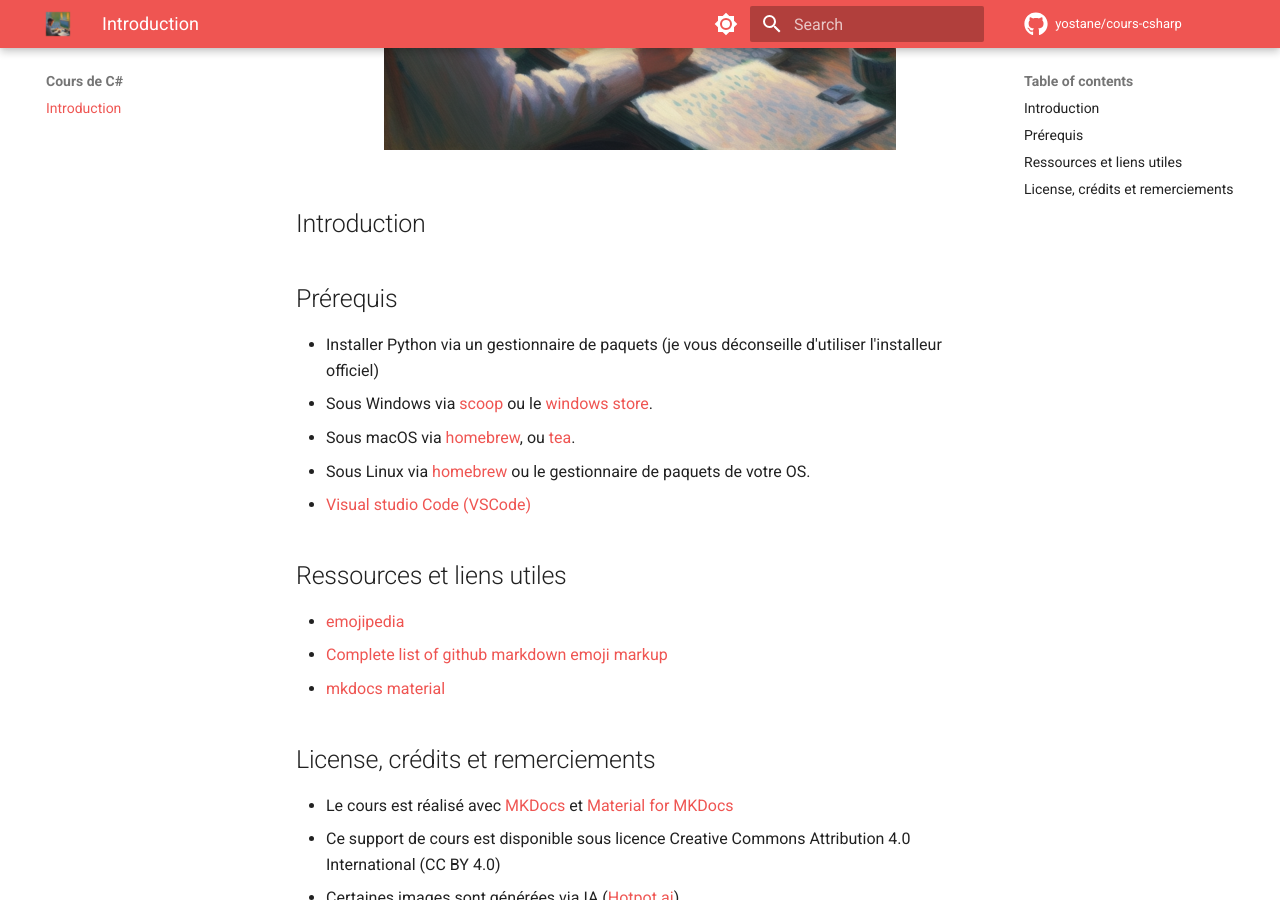
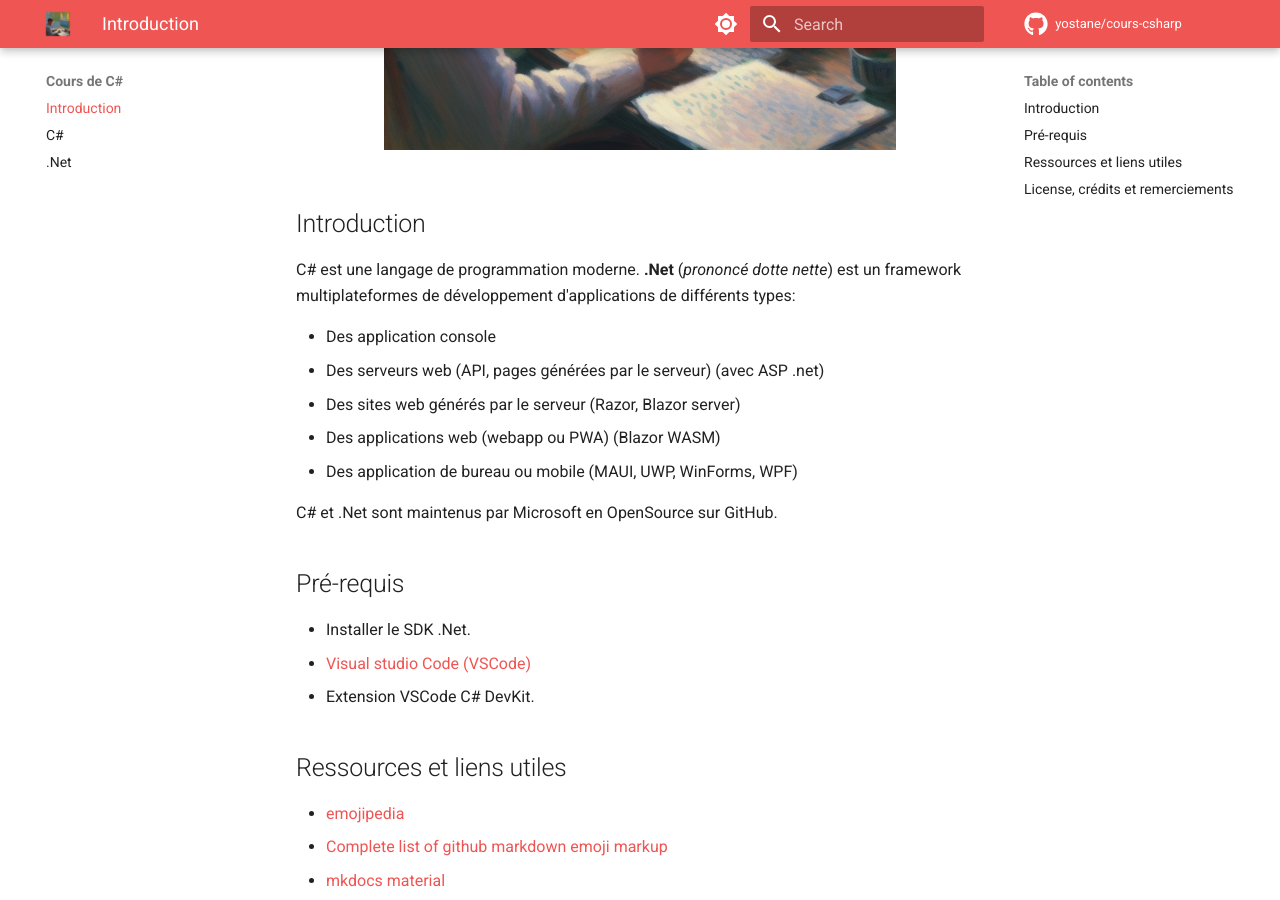
Before and after one commit to yostane/cours-csharp, an MkDocs documentation site: the page built from docs/index.md, in a window 1280 px wide and 900 px high, scrolled down 599 px. Built offline with MkDocs 1.6.1 and Material for MkDocs 9.7.7, drawn with Linux system fonts in a browser that asks for light colours; comment, search, counter and statistics services are not loaded.

Commit message:
more changes

```diff
--- a/docs/index.md
+++ b/docs/index.md
@@ -1,6 +1,6 @@
 ---
 tags:
-  - introduction
+    - introduction
 ---
 
 # Bienvenue au cours "Langage C# et Framework Dotnet"
@@ -11,25 +11,33 @@ tags:
 
 ## Introduction
 
-## Prérequis
+C# est une langage de programmation moderne. **.Net** (_prononcé dotte nette_) est un framework multiplateformes de développement d'applications de différents types:
 
-- Installer Python via un gestionnaire de paquets (je vous déconseille d'utiliser l'installeur officiel)
-  - Sous Windows via [scoop](https://scoop.sh/#/) ou le [windows store](https://apps.microsoft.com/store/search?publisher=Python%20Software%20Foundation).
-  - Sous macOS via [homebrew](https://brew.sh/), ou [tea](https://tea.xyz/).
-  - Sous Linux via [homebrew](https://brew.sh/) ou le gestionnaire de paquets de votre OS.
-- [Visual studio Code (VSCode)](https://code.visualstudio.com/)
+- Des application console
+-   Des serveurs web (API, pages générées par le serveur) (avec ASP .net)
+-   Des sites web générés par le serveur (Razor, Blazor server)
+-   Des applications web (webapp ou PWA) (Blazor WASM)
+-   Des application de bureau ou mobile (MAUI, UWP, WinForms, WPF)
+
+C# et .Net sont maintenus par Microsoft en OpenSource sur GitHub.
+
+## Pré-requis
+
+-   Installer le SDK .Net.
+-   [Visual studio Code (VSCode)](https://code.visualstudio.com/)
+-   Extension VSCode C# DevKit.
 
 ## Ressources et liens utiles
 
-- [emojipedia](https://emojipedia.org/)
-- [Complete list of github markdown emoji markup](https://gist.github.com/rxaviers/7360908)
-- [mkdocs material](https://squidfunk.github.io/mkdocs-material)
+-   [emojipedia](https://emojipedia.org/)
+-   [Complete list of github markdown emoji markup](https://gist.github.com/rxaviers/7360908)
+-   [mkdocs material](https://squidfunk.github.io/mkdocs-material)
 
 ## License, crédits et remerciements
 
-- Le cours est réalisé avec [MKDocs](https://www.mkdocs.org/) et [Material for MKDocs](https://squidfunk.github.io/mkdocs-material/)
-- Ce support de cours est disponible sous licence Creative Commons Attribution 4.0 International (CC BY 4.0)
-- Certaines images sont générées via IA ([Hotpot.ai](https://hotpot.ai/art-generator))
+-   Le cours est réalisé avec [MKDocs](https://www.mkdocs.org/) et [Material for MKDocs](https://squidfunk.github.io/mkdocs-material/)
+-   Ce support de cours est disponible sous licence Creative Commons Attribution 4.0 International (CC BY 4.0)
+-   Certaines images sont générées via IA ([Hotpot.ai](https://hotpot.ai/art-generator))
 
 [![License: CC BY 4.0](https://img.shields.io/badge/License-CC_BY_4.0-lightgrey.svg)](https://creativecommons.org/licenses/by/4.0/)
 [![made with](https://img.shields.io/badge/made%20with-mkdocs%20material-yellowgreen)](https://squidfunk.github.io/mkdocs-material/)
--- a/mkdocs.yml
+++ b/mkdocs.yml
@@ -11,6 +11,8 @@ extra:
 
 nav:
   - Introduction: index.md
+  - C#: csharp-tour.md
+  - .Net: dotnet.md
 
 plugins:
   - search
@@ -23,6 +25,7 @@ theme:
   features:
     - navigation.top
     - navigation.indexes
+    - navigation.path
   icon:
     repo: fontawesome/brands/github
   palette:
@@ -42,6 +45,7 @@ theme:
       accent: green
 
 markdown_extensions:
+  - abbr
   - admonition
   - pymdownx.details
   - pymdownx.superfences
@@ -56,4 +60,9 @@ markdown_extensions:
       anchor_linenums: true
   - pymdownx.snippets:
       base_path:
-        ["material/poo", "material/functional", "material/generalities"]
+        [
+          "includes",
+          "material/poo",
+          "material/functional",
+          "material/generalities",
+        ]
```
Also changed, not shown: docs/csharp-tour.md (added, +4 -0 lines), docs/dotnet.md (added, +42 -0 lines), includes/abbreviations.md (added, +3 -0 lines), 1 other file.
